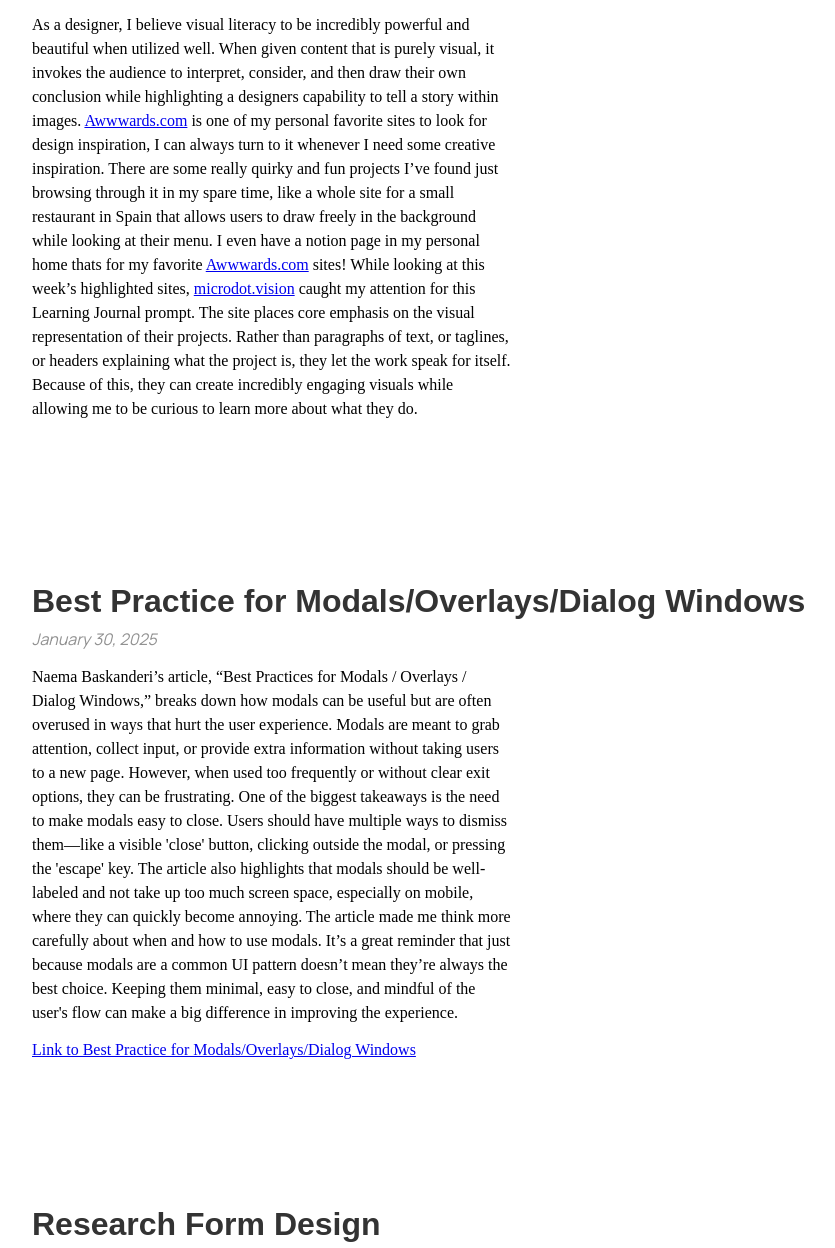
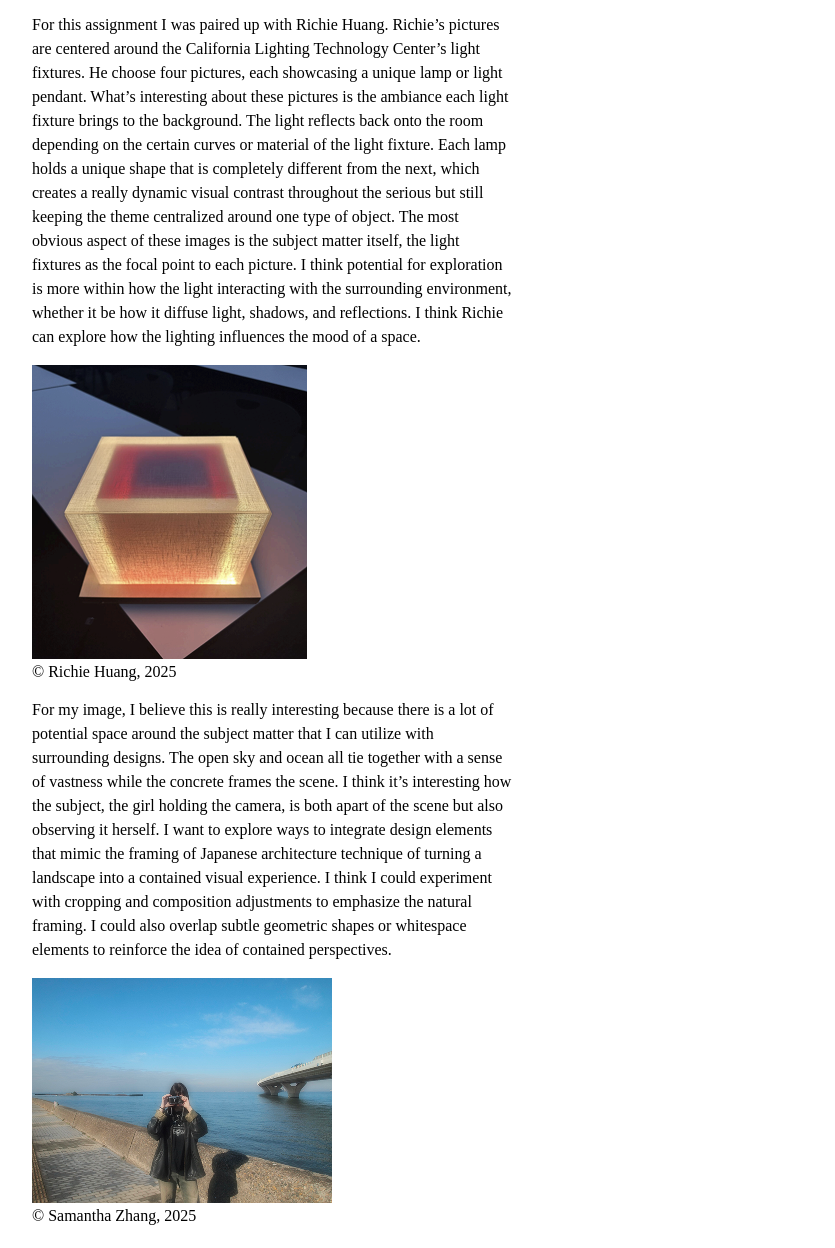
Before and after one commit to sammyzhang9/des157a, a plain HTML site: page journal/index.html in a window 1280 px wide. Shown: the part 156-1404 px from the top of the page, without its empty margins (128-963 px from the left). Drawn offline with nearby package versions, Linux system fonts and the light colour scheme; a web font is replaced by a local one.

Commit message:
learning journal

```diff
--- a/journal/index.html
+++ b/journal/index.html
@@ -15,6 +15,20 @@
     <link href="styles.css" rel="stylesheet">
 </head>
 <body>
+    <article>
+        <h2>Visual Thinking Analysis</h2>
+        <time datetime="2025-02-11">Feburary 19, 2025</time>
+        <p>
+            For this assignment I was paired up with Richie Huang. Richie’s pictures are centered around the California Lighting Technology Center’s light fixtures. He choose four pictures, each showcasing a unique lamp or light pendant. What’s interesting about these pictures is the ambiance each light fixture brings to the background. The light reflects back onto the room depending on the certain curves or material of the light fixture. Each lamp holds a unique shape that is completely different from the next, which creates a really dynamic visual contrast throughout the serious but still keeping the theme centralized around one type of object. The most obvious aspect of these images is the subject matter itself, the light fixtures as the focal point to each picture. I think potential for exploration is more within how the light interacting with the surrounding environment, whether it be how it diffuse light, shadows, and reflections. I think Richie can explore how the lighting influences the mood of a space.
+        </p>
+        <img src="images/lightfixture.png" alt="shinzo table lamp">
+        <figcaption>© Richie Huang, 2025</figcaption>
+        <p>
+            For my image, I believe this is really interesting because there is a lot of potential space around the subject matter that I can utilize with surrounding designs. The open sky and ocean all tie together with a sense of vastness while the concrete frames the scene. I think it’s interesting how the subject, the girl holding the camera, is both apart of the scene but also observing it herself. I want to explore ways to integrate design elements that mimic the framing of Japanese architecture technique of turning a landscape into a contained visual experience. I think I could experiment with cropping and composition adjustments to emphasize the natural framing. I could also overlap subtle geometric shapes or whitespace elements to reinforce the idea of contained perspectives.
+        </p>
+        <img src="images/visualanalysis.png" alt="chiba japan">
+        <figcaption>© Samantha Zhang, 2025</figcaption>
+    </article>
     <article>
         <h2>Visual Thinking Strategies Research</h2>
         <time datetime="2025-02-11">Feburary 11, 2025</time>
```
Also changed, not shown: journal/images/lightfixture.png (added), journal/images/visualanalysis.png (added), 1 other file.
